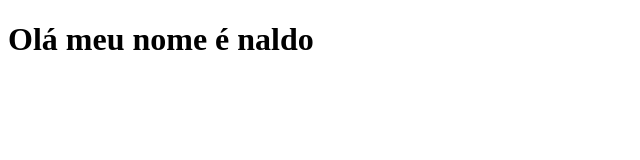
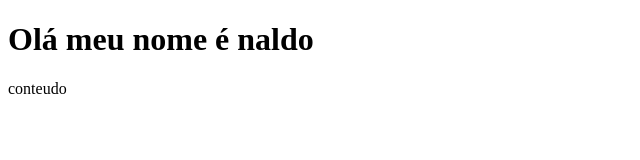
Before and after one commit to ednaldobritowk/Criando-um-Site-Responsivo-do-Come-o-ao-Fim-Desenvolvimento, a plain HTML site: page index.html in a window 1280 px wide. Shown: the full height of the page, 0-640 px from the left. Drawn offline with Linux system fonts and the light colour scheme.

Commit message:
acrecentado a tag section

```diff
--- a/index.html
+++ b/index.html
@@ -8,5 +8,7 @@
 	<main>
 		<h1>Olá meu nome é naldo</h1>
 	</main>
+
+	<section>conteudo</section>
 </body>
 <html>
```
